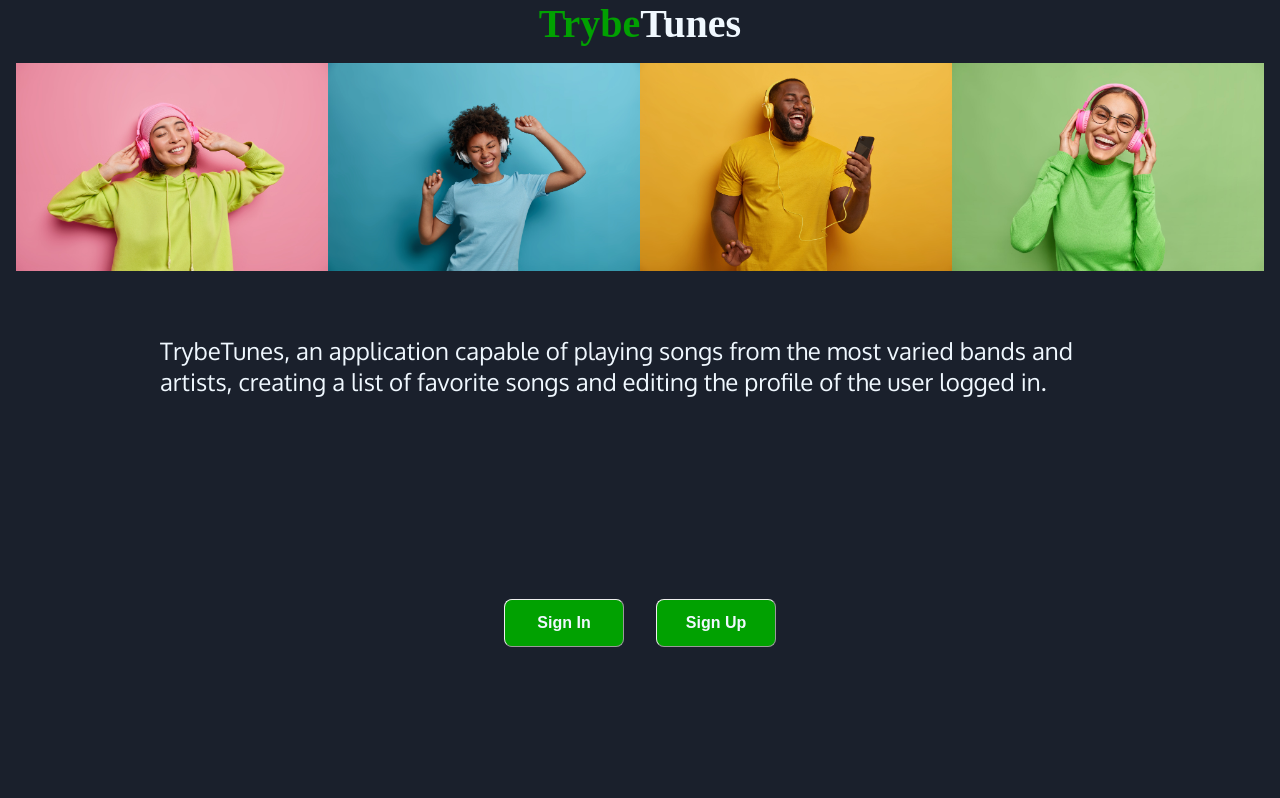
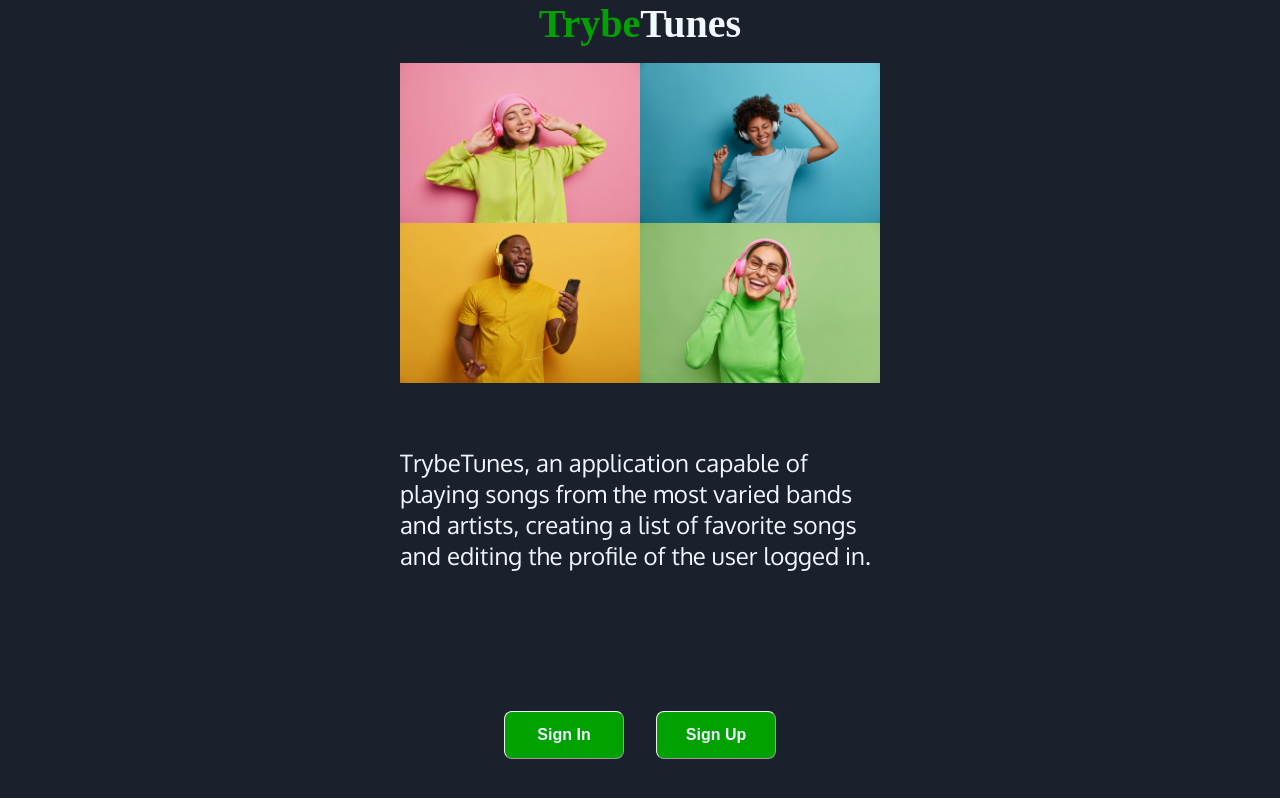
Before and after one commit to lbcamargo94/my_songs, a React (Create React App) app: page / in a window 1280 px wide. Built offline with nearby package versions, Linux system fonts and the light colour scheme; a web font is replaced by a local one.

Commit message:
fix: 🩹 fixed style parameters in Home page

```diff
--- a/src/page/Home.jsx
+++ b/src/page/Home.jsx
@@ -50,6 +50,8 @@ const Container = styled.section`
   flex-direction: column;
   height: 100%;
   justify-content: center;
+  max-height: 900px;
+  max-width: 600px;
   width: 100%;
 `
 
@@ -58,11 +60,13 @@ const BoxImage = styled.div`
   border-radios: 1rem;
   display: flex;
   flex-direction: row;
+  flex-wrap: wrap;
   justify-content: center;
   margin: 1rem;
+  width: 80%;
 
   img {
-    max-width: 25%
+    max-width: 50%
   }
 `
 
@@ -74,7 +78,7 @@ const BoxIntro = styled.div`
   justify-content: space-betwen;
   margin-top: 3rem;
   margin: 1rem;
-  max-width: 75%;
+  max-width: 80%;
   padding: 2rem;
   min-height: 200px;
 `
```
